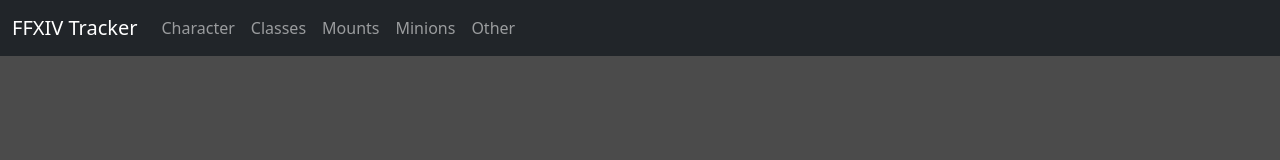
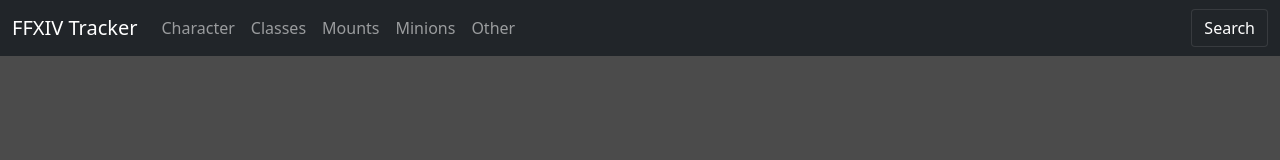
Before and after one commit to HirotoKakitani/ffxiv_tracker, a React (Create React App) app: page / in a window 1280 px wide. Shown: the top 160 px of the page. Built offline with nearby package versions, Linux system fonts and the light colour scheme.

Commit message:
Added default ActiveCharacter button

```diff
--- a/src/components/NavBar.js
+++ b/src/components/NavBar.js
@@ -9,7 +9,6 @@ const ActiveCharacter = (props) => {
   const charData = useSelector((state) => state.character.value);
   // set whether the info is shown at all
   const dispatch = useDispatch();
-  if (charData && !isInitState(charData)){
   let displayClasses;
   // set where the character info is shown
   if (props.type === 'small') {
@@ -21,6 +20,7 @@ const ActiveCharacter = (props) => {
   else {
     return null;
   }
+  if (charData && !isInitState(charData)){
     console.log('returning avatar');
     return (
       <div className={`${displayClasses} border border-1 border-altdark rounded align-items-center`}>
@@ -37,8 +37,11 @@ const ActiveCharacter = (props) => {
     )
   }
   else {
-    // TODO add a button to go to character search page
-    return null;
+    return (
+      <Link className={`${displayClasses} btn btn-dark border border-1 border-altdark rounded align-items-center`} to='/'>
+        Search
+      </Link>
+    );
   }
 
 };
```
Lines whose indentation alone changed are shown as unchanged.
